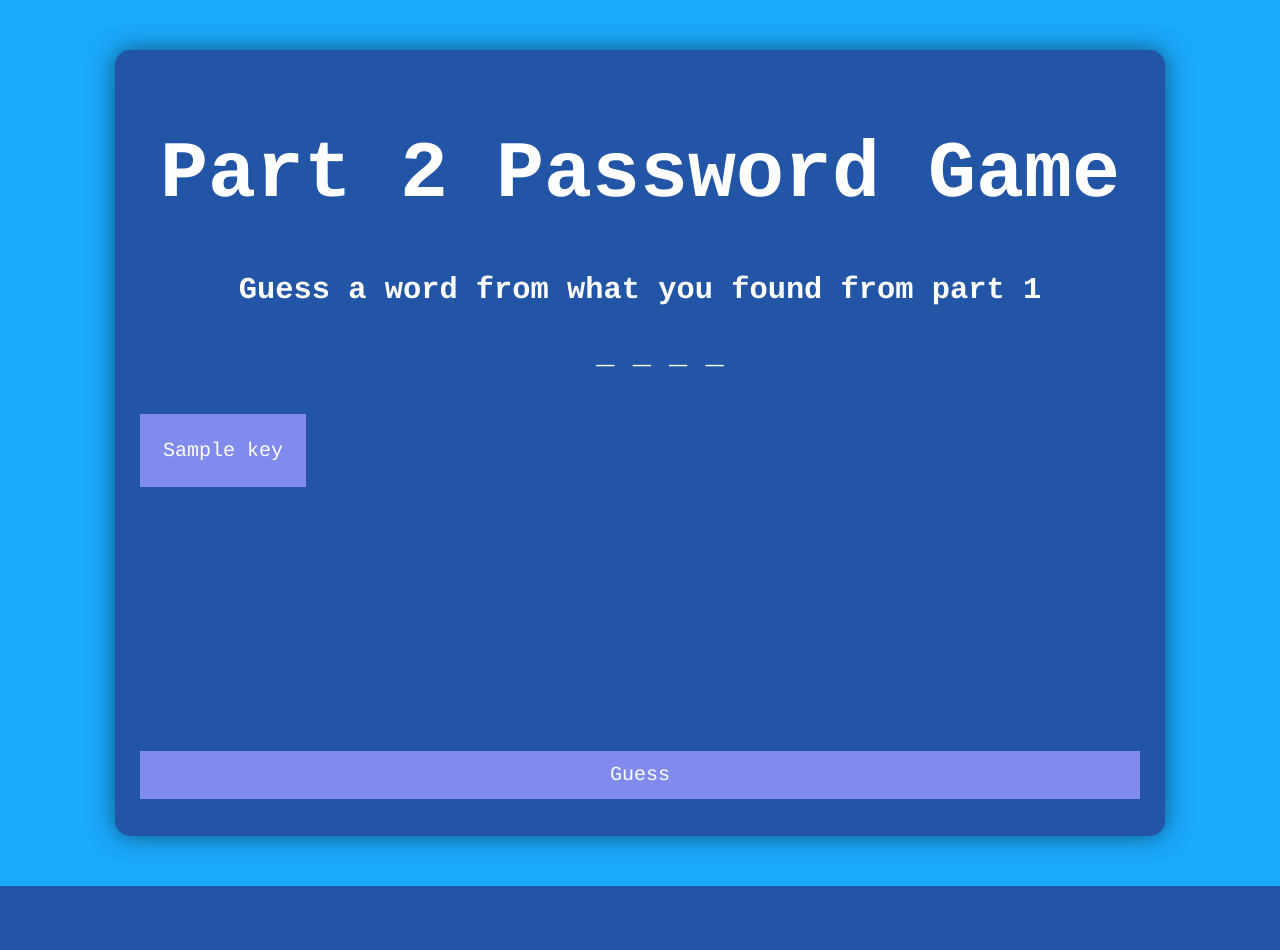
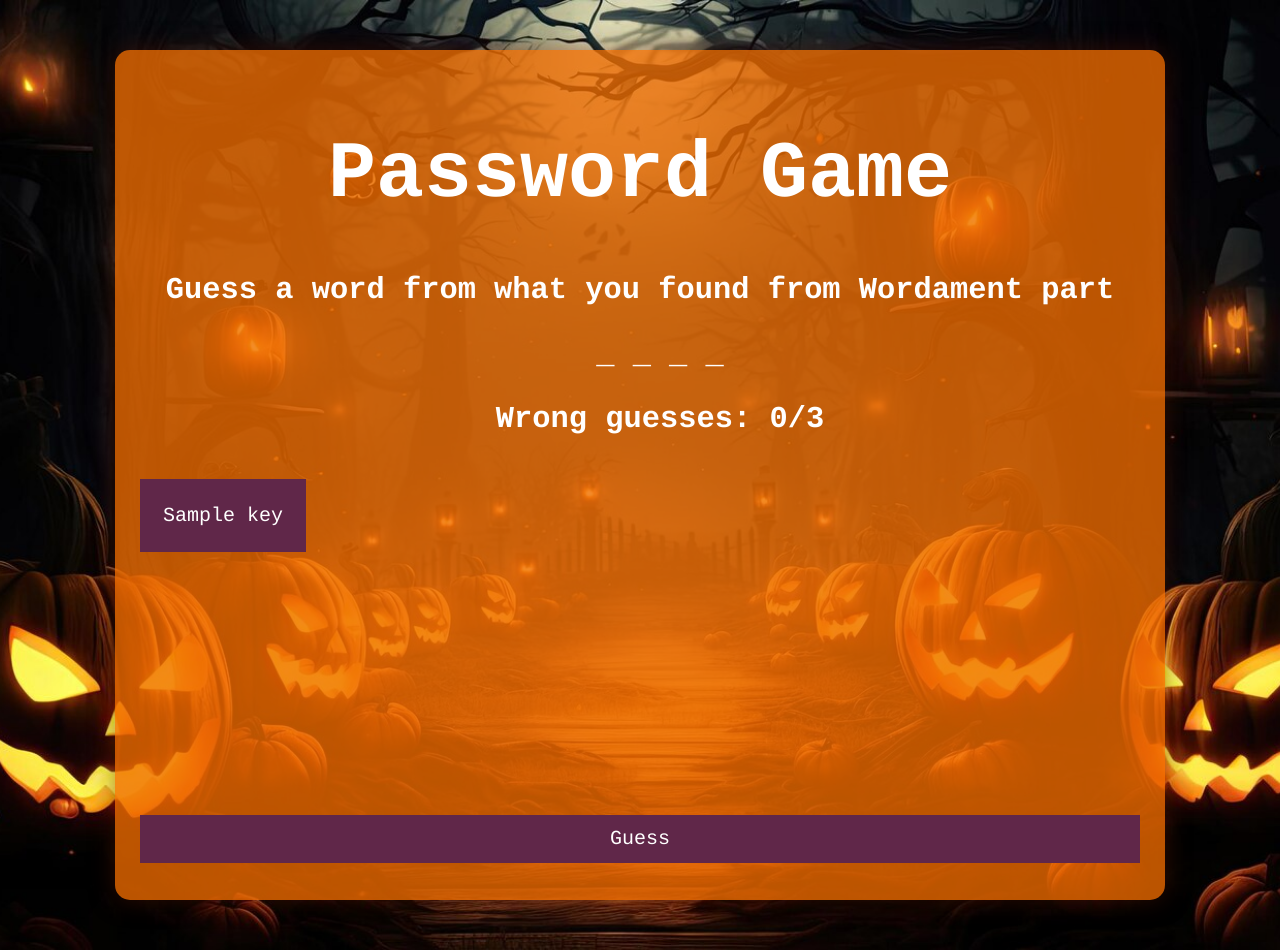
Before and after one commit to JoanLn/CPSC-8710-wordament, a Flask app: template templates/password.html in a window 1280 px wide. Before the commit the page ends 886 px from the top, so only its background shows below. Run offline with Flask 3, Linux system fonts and the light colour scheme; the template is opened without the code that fills it: most values are stand-ins (such as "Sample title", 1, 10 or a date in 2020); parts of the project's set-up code (start-up, migrations or seed data) failed here and were passed over.

Commit message:
[UI] Change the game scenes to halloween version.
	Fix import error which occurs on app deploy.

```diff
--- a/app.py
+++ b/app.py
@@ -1,14 +1,20 @@
-import tkinter as tk
+#import tkinter as tk
 import random
 from itertools import product
+
+import imp
+import sys
+sys.modules["sqlite"] = imp.new_module("sqlite")
+sys.modules["sqlite3.dbapi2"] = imp.new_module("sqlite.dbapi2")
 import nltk
+nltk.download('words')
 from nltk.corpus import words
 
 from flask import Flask, render_template, redirect, url_for, flash, request
 
 app = Flask(__name__)
 
-keybord = ["A", "B", "C", "D", "E", "F", "G", "H", "I", "J", "K", "L", "M", "N","O", "P", "Q", "R", "S", "T", "U", "V", "W", "X", "Y", "Z", "", ""]
+keybord = ["A", "B", "C", "D", "E", "F", "G", "H", "I", "J", "K", "L", "M", "N","O", "P", "Q", "R", "S", "T", "U", "V", "W", "X", "Y", "Z"]
 #
 # part1 - wordament
 #
@@ -107,14 +113,16 @@ class PasswordGame:
 
 @app.route("/enter", methods=['POST'])
 def button_click():
+    global game
     word_id = request.form["word_id"]
-    game.current_word.append(word_id)
+    #game.current_word.append(word_id)
     game.word_label += word_id
     flash(game.word_label, "word")
     return render_template("index.html", remaining_words = game.remaining_label, grid = game.grid)
 
 @app.route("/guess", methods=["POST"])
 def submit_word():
+    global game, game2
     word = game.word_label
     print(f"word: {word}")
     if word in game.all_valid_words:
@@ -128,8 +136,8 @@ def submit_word():
                 game.message_label = "Congratulations! You won!"
                 flash("Congratulations! You won!", "message")
                 game2 = PasswordGame(game.found_words)
-                print("guess:" + game2.word_to_guess)
-                print(game.all_valid_words)
+                #print("guess:" + game2.word_to_guess)
+                #print(game.all_valid_words)
                 return render_template("password.html", keybord = keybord, word_to_guess =  game2.word_to_guess)
         else:
             game.message_label = f"You've already found the word {word}."
@@ -144,6 +152,7 @@ def submit_word():
     return render_template("index.html", remaining_words = game.remaining_label, grid = game.grid)
 
 def reset_guess():
+    global game
     game.word_label = ""
     game.current_word = []
 
@@ -153,17 +162,17 @@ def get_20_words():
 
 @app.route("/restart", methods=['POST'])
 def restart_game():
-    print("Restart Game")
+    global game
+    #print("Restart Game")
     start_game()
-    print(game.all_valid_words)
-    print(game.word_label)
-    print(game.grid)
+    #print(game.all_valid_words)
+    #print(game.word_label)
+    #print(game.grid)
     return render_template("index.html", remaining_words = game.remaining_label, grid = game.grid)
-
-
 
 @app.route("/key", methods=["POST"])
 def letter_click():
+    global game2
     letter = request.form["key_id"]
     print(f"guess: {letter}")
     word_to_guess = request.form["guess_word"]
@@ -192,18 +201,23 @@ def letter_click():
             return render_template("lose.html", word = word_to_guess)
         elif "_" not in game2.word_display:
             return render_template("win.html", word = word_to_guess)
+    else:
+        flash(f" ".join(game2.word_display) , "word_label")
+        flash(f"Wrong guesses: {game2.wrong_guesses}/{game2.max_wrong_guesses}", "hangman_label")
 
     return render_template("password.html", keybord = keybord, word_to_guess = word_to_guess)
 
 def start_game():
     global game, game2
+    print("Create new game")
     game = WordamentGame()
     game2 = PasswordGame(['init'])
 
 @app.route('/')
 def hello(name=None):
+    global game, game2
     app.secret_key = 'keep it secret'
     start_game()
-    print(game.all_valid_words)
-    print(game.grid)
+    #print(game.all_valid_words)
+    #print(game.grid)
     return render_template("index.html", remaining_words = game.remaining_label, grid = game.grid)
--- a/static/css/style.css
+++ b/static/css/style.css
@@ -2,7 +2,12 @@
 body {
     font-family: 'Arial', sans-serif;
     text-align: center;
-    background-color: #1ba9fc;
+    /*background-color: #030303;*/
+    background-image: url('/static/image/background.jpg');
+    background-repeat: no-repeat;
+    background-position: center;
+    background-size: cover;
+
     color: #ffffff;
 }
 
@@ -10,9 +15,9 @@ body {
     max-width: 1000px;
     margin: 50px auto;
     padding: 25px;
-    background-color: rgba(42, 2, 80, 0.5);
+    background-color: #f06c00c7;
     border-radius: 15px;
-    box-shadow: 0px 0px 25px rgba(0, 0, 0, 0.5);
+    box-shadow: 0px 0px 25px rgba(90, 21, 0, 0.5);
 }
 
 .wrapper {
@@ -50,7 +55,7 @@ button {
     height: 100%;
     padding: 12.5px;
     margin: 12.5px 0;
-    background-color: #989affcb;
+    background-color: #602749;
     border: #190074;
     font-size: 1.25em;
     color:rgb(255, 255, 255);
@@ -60,3 +65,9 @@ button {
 button:hover {
     background-color: #f8bc22;
 }
+
+button:disabled,
+button[disabled]{
+  background-color: #c174ff;
+  color: rgb(255, 255, 255);
+}
--- a/templates/index.html
+++ b/templates/index.html
@@ -10,7 +10,9 @@
 
 <body>
     <div class="container">
-        <h1>Wordament Game</h1>
+        <h1>W<img src="/static/image/pumpkin.png" alt="o" width="50" height="50">rdament Game</h1>
+        <h2 class="subfont">Find 4-letter words in the grid</h2>
+
         <h2 class="subfont">{{ remaining_words }}</h2>
 
         <div class="wrapper">
--- a/templates/lose.html
+++ b/templates/lose.html
@@ -8,8 +8,9 @@
 </head>
 <body>
     <div class="container">
+        <h1></h1>
         <h1>You lost!</h1>
-        <p>You couldn't guess the word: {{ word }}</p>
+        <h3>You couldn't guess the word: {{ word }}</h3>
 
         <form action="/restart" method="post">
             <button type="submit" name="key_id" value = "restart" class="subfont">restart</button>
--- a/templates/password.html
+++ b/templates/password.html
@@ -11,11 +11,8 @@
 <body>
 
     <div class="container">
-        <h1>Part 2 Password Game</h1>
-        <h3 class="subfont">Guess a word from what you found from part 1</h3>
-
-
-
+        <h1>Password Game</h1>
+        <h3 class="subfont">Guess a word from what you found from Wordament part</h3>
 
         {% with messages = get_flashed_messages(category_filter=["word_label"]) %}
             {% if messages %}
@@ -38,7 +35,12 @@
                         <h3>{{ message }}</h3>
                     {% endfor %}
                 </ul>
+                {%else%}
+                <ul class="flash">
+                    <h3>Wrong guesses: 0/3</h3>
+              </ul>
             {% endif %}
+
         {% endwith %}
 
         <div class="keybord">
--- a/templates/win.html
+++ b/templates/win.html
@@ -8,9 +8,10 @@
 </head>
 <body>
     <div class="container">
+        <h1></h1>
         <h1>Congratulations!</h1>
         <h1>You won!</h1>
-        <p>You successfully guessed the word: {{ word }}</p>
+        <h3>You successfully guessed the word: {{ word }}</h3>
 
         <form action="/restart" method="post">
             <button type="submit" name="key_id" value = "restart" class="subfont">restart</button>
```
Also changed, not shown: static/image/background.jpg (added), static/image/pumpkin.png (added).
